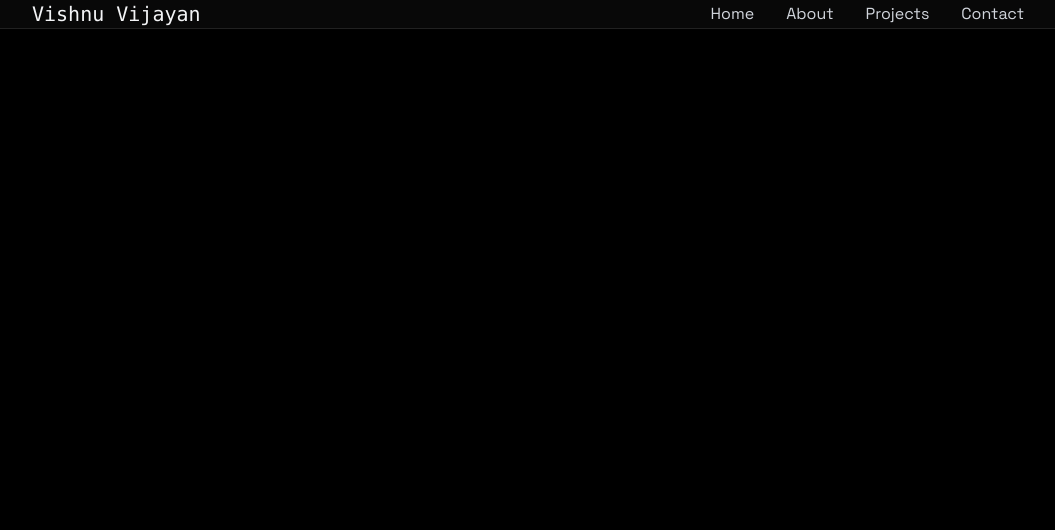
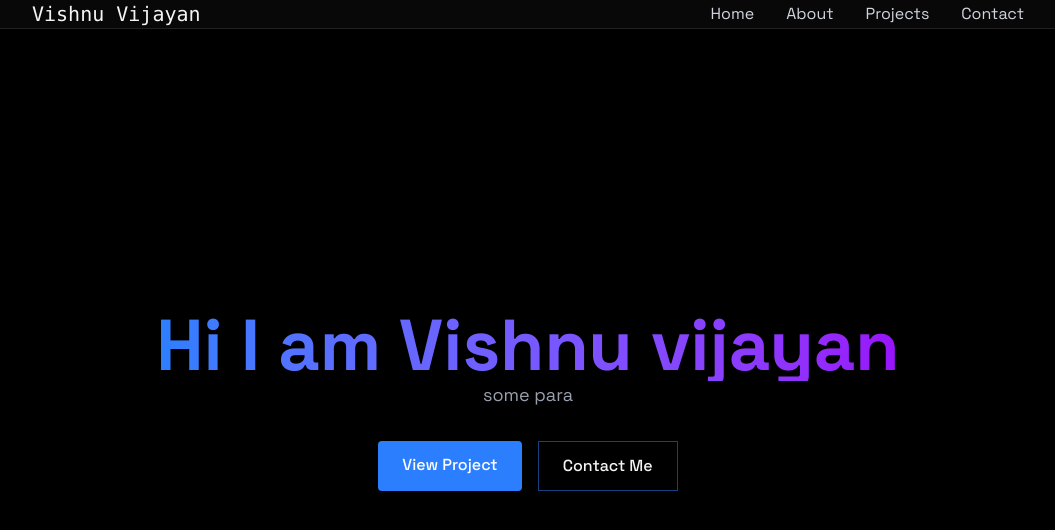
Before and after one commit to vishnuvijayan0005/Portfolio.VishnuVijayan, a React (Vite) app: page / in a window 1280 px wide. Shown: the top 530 px of the page, without its empty margins (112-1167 px from the left). Built offline with nearby package versions, Linux system fonts and the light colour scheme.

Commit message:
Homepage

```diff
--- a/src/App.jsx
+++ b/src/App.jsx
@@ -3,6 +3,7 @@
 import "./index.css";
 import { Navbar } from "./components/Navbar";
 import { MobileMenu } from "./components/MobileMenu";
+import { Home } from "./components/section/Home";
 function App() {
   const [isLoaded, setLoaded] = useState(false);
   const [menuOpen, setMenuOpen] = useState(false);
@@ -16,6 +17,7 @@
       >
         <Navbar menuOpen={menuOpen} setMenuOpen={setMenuOpen} />
         <MobileMenu menuOpen={menuOpen} setMenuOpen={setMenuOpen} />
+        <Home />
       </div>
     </>
   );
--- a/src/components/section/Home.jsx
+++ b/src/components/section/Home.jsx
@@ -1,3 +1,31 @@
 export const Home = () => {
-  return <section id="home" className="min"></section>;
+  return (
+    <section
+      id="home"
+      className="min-h-screen flex items-center justify-center relative"
+    >
+      <div className="text-center z-10 px-4">
+        <h1 className="text-5xl md:text-7xl font-bold bg-gradient-to-r from-blue-500 to-purple-600 bg-clip-text text-transparent ading-right">
+          Hi I am Vishnu vijayan
+        </h1>
+        <p className="text-gray-400 text-lg mb-8 max-w-lg mx-auto ">
+          some para
+        </p>
+        <div className="flex justify-center space-x-4">
+          <a
+            href="#project"
+            className="bg-blue-500 text-white py-3 px-6 rounded font-medium transition relative overflow-hidden hover:-translate-y-0.5 hover:shadow-[0_0_15px_rgba(59,130,246,0.4)]"
+          >
+            View Project
+          </a>
+          <a
+            href="#contact"
+            className="border border-blue-500/50 py-3 px-6 font-medium transition-all duration-200 hover:-translate-y-0.5 hover:shadow-[0_0_15px_rgba(59,130,246,0.2)] hover:bg-blue-500/50"
+          >
+            Contact Me
+          </a>
+        </div>
+      </div>
+    </section>
+  );
 };
```
